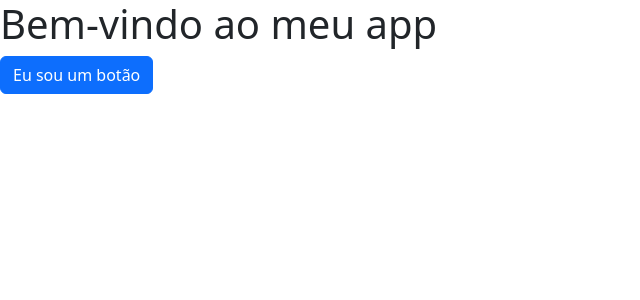
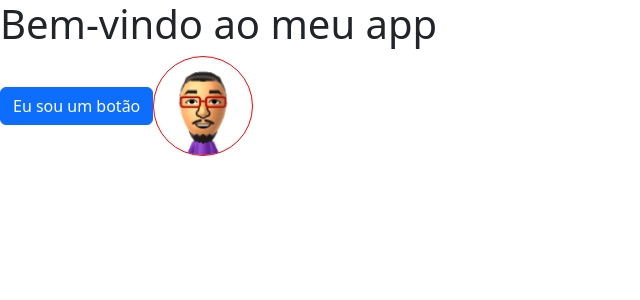
Before and after one commit to EdiJunior88/React_Documentacao, a React (Create React App) app in the folder app/: page / in a window 1280 px wide. Shown: the top 300 px of the page, without its empty margins (0-640 px from the left). Built offline with nearby package versions, Linux system fonts and the light colour scheme.

Commit message:
Adicionando estilos

```diff
--- /dev/null
+++ b/app/src/ComecoRapido.css
@@ -0,0 +1,7 @@
+/* Em seu CSS */
+
+.avatar {
+  border-radius: 50%;
+  border: 1px solid red;
+  width: 100px;
+}
--- a/app/src/ComecoRapido.jsx
+++ b/app/src/ComecoRapido.jsx
@@ -1,20 +1,23 @@
 import React from "react";
 import "bootstrap/dist/css/bootstrap.min.css";
-import Button from 'react-bootstrap/Button';
+import "./ComecoRapido.css"
+import Button from "react-bootstrap/Button";
+import avatar from "./Imagem/avatar.png"
 
 function MeuBotao() {
-  return (
-    <Button variant='primary'>Eu sou um botão</Button>
-  );
+  return <Button variant='primary'>Eu sou um botão</Button>;
 }
 
 function PaginaSobre() {
   return (
     <>
       <h1>Sobre</h1>
-      <p>Olá aqui. <br />Como vai você?</p>
+      <p>
+        Olá aqui. <br />
+        Como vai você?
+      </p>
     </>
-  )
+  );
 }
 
 export default function MyApp() {
@@ -22,6 +25,7 @@ export default function MyApp() {
     <>
       <h1>Bem-vindo ao meu app</h1>
       <MeuBotao />
+      <img className="avatar" src={avatar} alt="avatar"/>
     </>
   );
 }
```
Also changed, not shown: app/src/Imagem/avatar.png (added).
